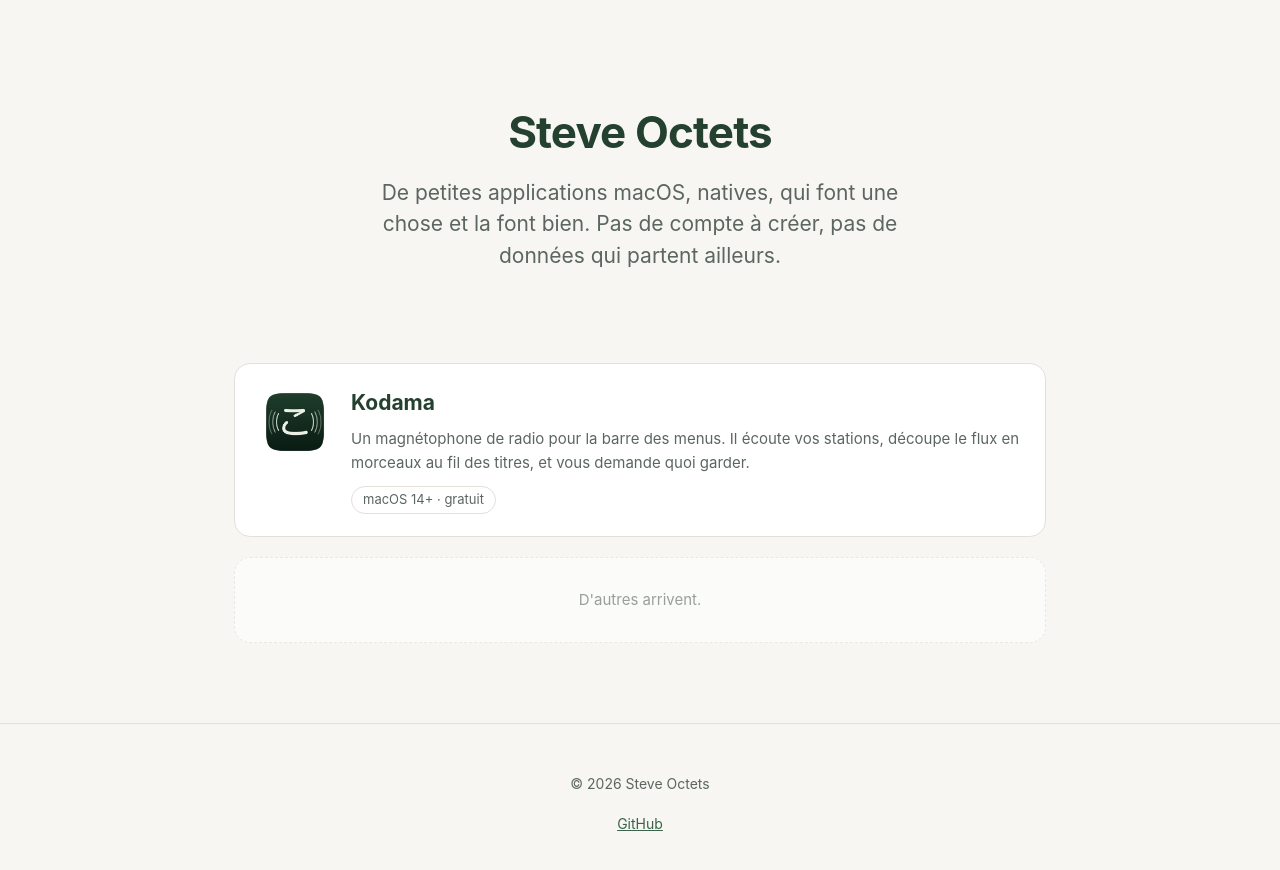
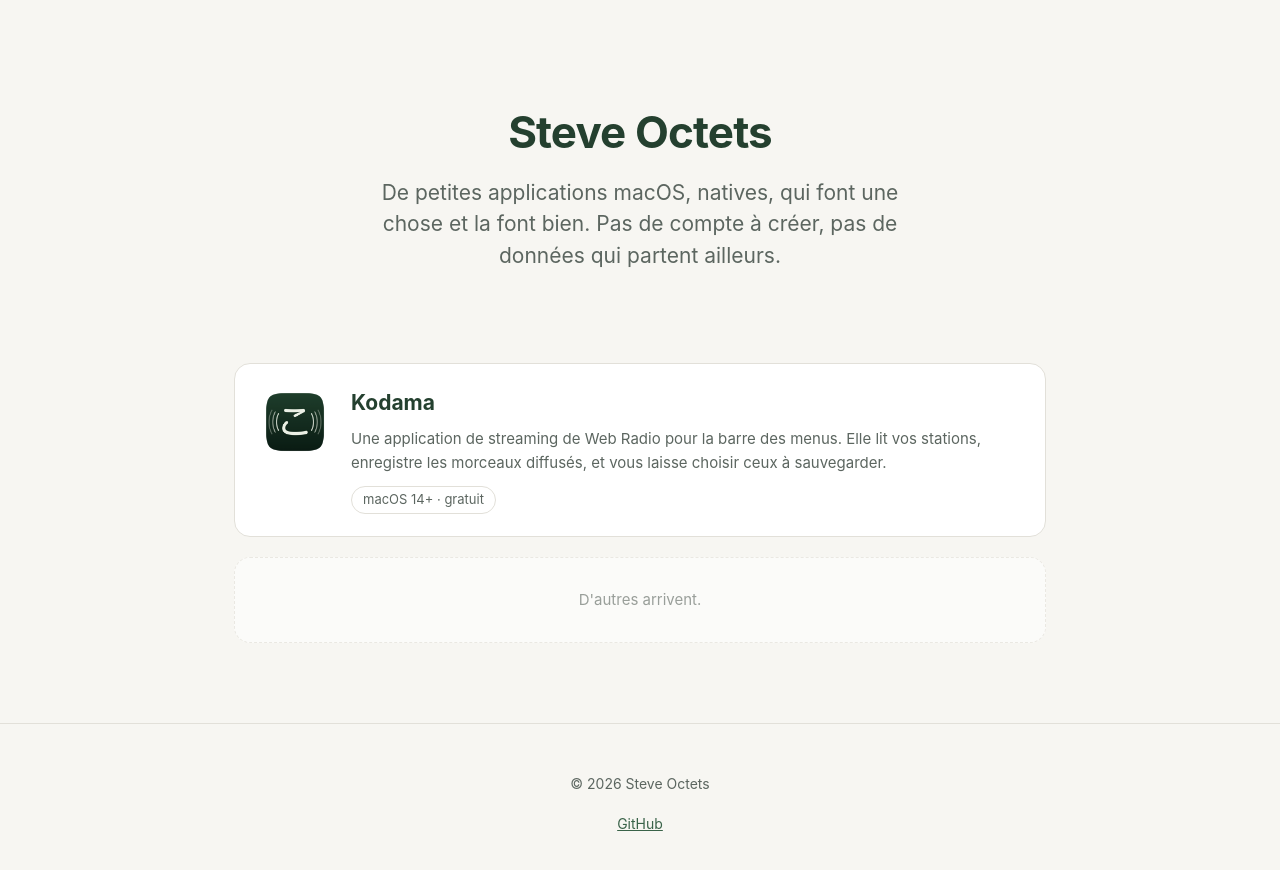
Before and after one commit to snouhaud/snouhaud.github.io, a plain HTML site: page index.html in a window 1280 px wide. Drawn offline with Linux system fonts and the light colour scheme.

Commit message:
Le vocabulaire : streaming de Web Radio
La carte dit désormais ce qu'est l'application, pas seulement ce qu'elle
fait.

```diff
--- a/index.html
+++ b/index.html
@@ -29,8 +29,9 @@
             <div>
                 <h3>Kodama</h3>
                 <p>
-                    Un magnétophone de radio pour la barre des menus. Il écoute vos stations,
-                    découpe le flux en morceaux au fil des titres, et vous demande quoi garder.
+                    Une application de streaming de Web Radio pour la barre des menus. Elle lit
+                    vos stations, enregistre les morceaux diffusés, et vous laisse choisir ceux
+                    à sauvegarder.
                 </p>
                 <span class="plateforme">macOS 14+ · gratuit</span>
             </div>
```
